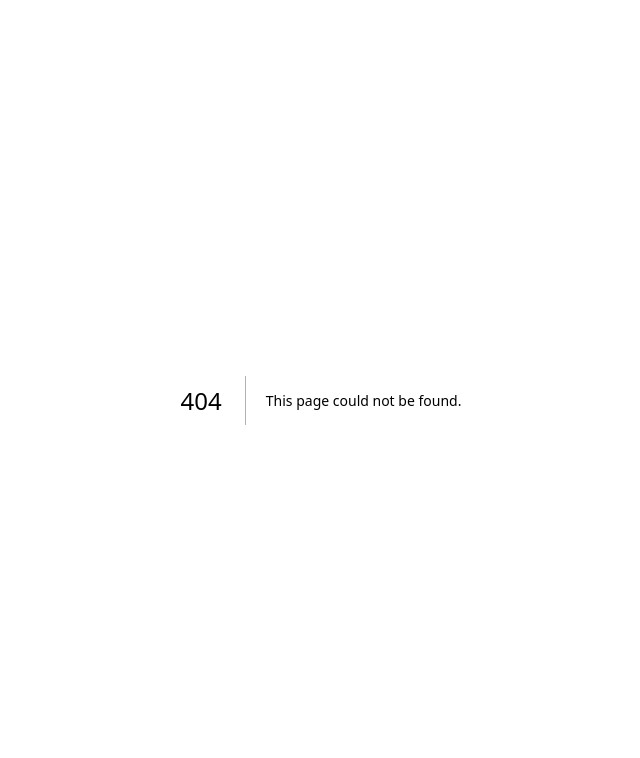
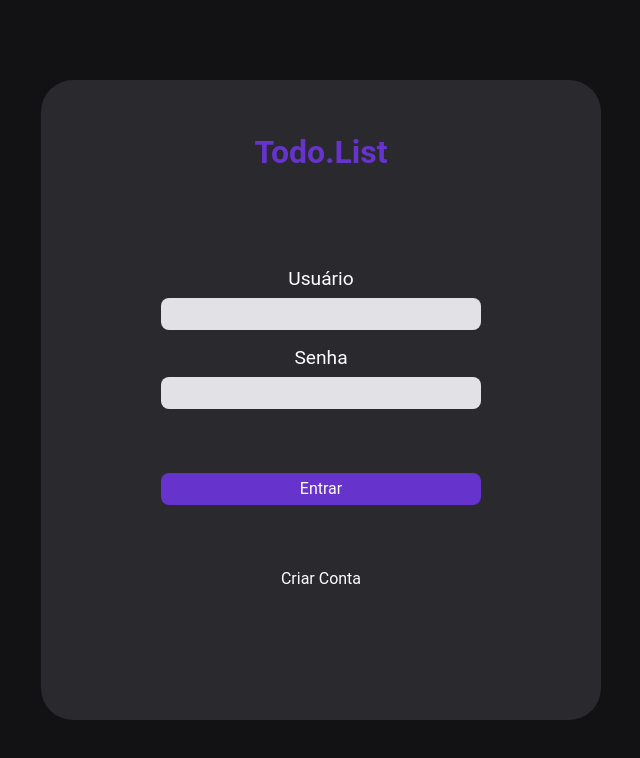
Before and after one commit to matthcarter777/todo-lis-app, a Next.js app: page /login in a window 1280 px wide. Before the commit this address had no page. Shown: the top 758 px of the page, without its empty margins (319-959 px from the left). Built offline with nearby package versions, Linux system fonts and the light colour scheme.

Commit message:
Feature: create login viewer

```diff
--- a/src/app/layout.tsx
+++ b/src/app/layout.tsx
@@ -1,8 +1,5 @@
 import type { Metadata } from 'next'
-import { Inter } from 'next/font/google'
 import './styles/global.scss'
-
-const inter = Inter({ subsets: ['latin'] })
 
 export const metadata: Metadata = {
   title: 'Todo-List APP',
@@ -16,7 +13,7 @@ export default function RootLayout({
 }) {
   return (
     <html lang="en">
-      <body className={inter.className}>{children}</body>
+      <body>{children}</body>
     </html>
   )
 }
--- /dev/null
+++ b/src/app/login/page.tsx
@@ -0,0 +1,18 @@
+import styles from './styles.module.scss';
+
+export default function Login() {
+  return (
+    <section className={styles.container}>
+      <div className={styles.loginContainer}>
+        <h2>Todo.List</h2>
+        <span>Usuário</span>
+        <input></input>
+        <span>Senha</span>
+        <input type="password"></input>
+        <button>Entrar</button>
+
+        <a href="">Criar Conta</a>
+      </div>
+    </section>
+  )
+}
--- /dev/null
+++ b/src/app/login/styles.module.scss
@@ -0,0 +1,72 @@
+.container {
+  width: 100vw;
+  height: 100vh;
+
+  display: flex;
+  align-items: center;
+  justify-content: center;
+
+  .loginContainer {
+    display: flex;
+
+    flex-direction: column;
+    align-items: center;
+    justify-content: center;
+
+    background: var(--gray-800);
+
+    width: 35rem;
+    height: 40rem;
+
+    border-radius: 2rem;
+
+    h2 {
+      color: #6633CC;
+      margin-top: -5rem;
+      margin-bottom: 5rem;
+      font-size: 2rem;
+    }
+
+    span {
+      margin-bottom: 0.5rem;
+      margin-top: 1rem;
+      font-size: 1.2rem;
+      color: var(--white);
+    }
+
+    input {
+      width: 20rem;
+      height: 2rem;
+      border-radius: 0.5rem;
+      border: none;
+      background: var(--gray-100);
+    }
+
+    button {
+      width: 20rem;
+      height: 2rem;
+      border: none;
+      border-radius: 0.5rem;
+      background: var(--gray-100);
+
+      margin-top: 4rem;
+
+      background: #6633CC;
+
+      color: var(--white);
+
+      &:hover {
+        filter: brightness(0.8);
+      }
+    }
+
+    a {
+      margin-top: 4rem;
+    }
+
+    a:hover {
+      color: #6633CC;
+    }
+  }
+
+}
```
